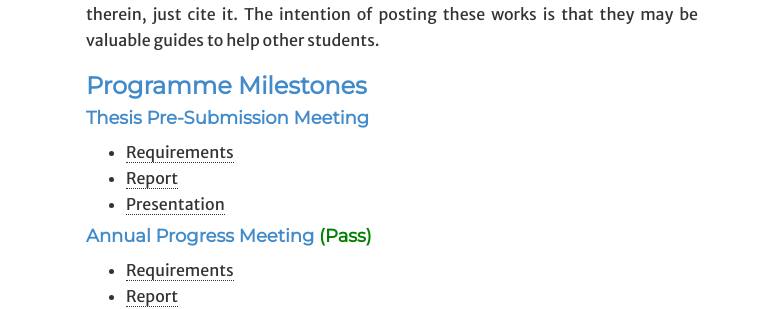
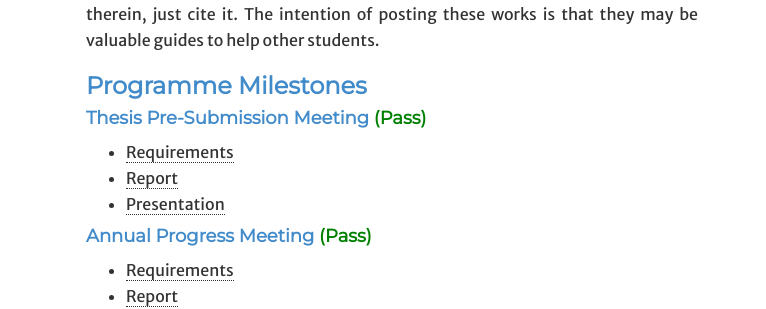
Before and after one commit to gkiar/gkiar.github.io, a Jekyll site: the page built from phd/index.html, in a window 1280 px wide. Shown: the part 432-741 px from the top of the page, without its empty margins (248-1014 px from the left). Built offline with Jekyll 4.4.1, drawn with Linux system fonts in a browser that asks for light colours; nearby versions of some CDN libraries; some web fonts are replaced.

Commit message:
added status of meeting

```diff
--- a/phd/index.html
+++ b/phd/index.html
@@ -23,7 +23,7 @@ description: Ph.D.
     </p>
 
     <h3>Programme Milestones</h3>
-      <h4>Thesis Pre-Submission Meeting</h4>
+      <h4>Thesis Pre-Submission Meeting <span style="color:green">(Pass)</span></h4>
       <ul>
         <li><a href="http://bbme.research.mcgill.ca/admin/Info_P5-PhD-Thesis_Presubmission_Meeting.pdf">Requirements</a></li>
         <li><a href="docs/presubmission_report_sept2020.pdf">Report</a></li>
```
